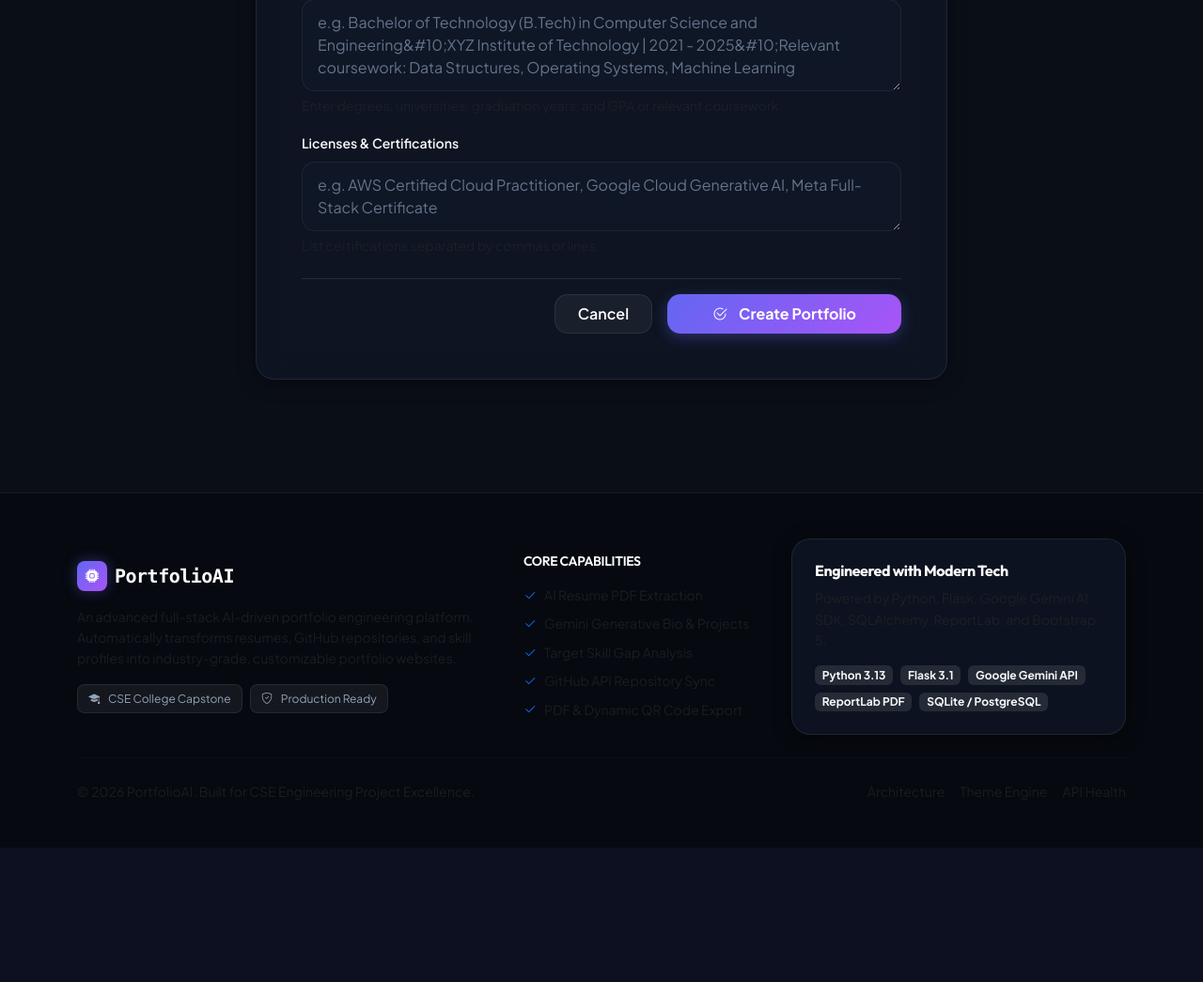
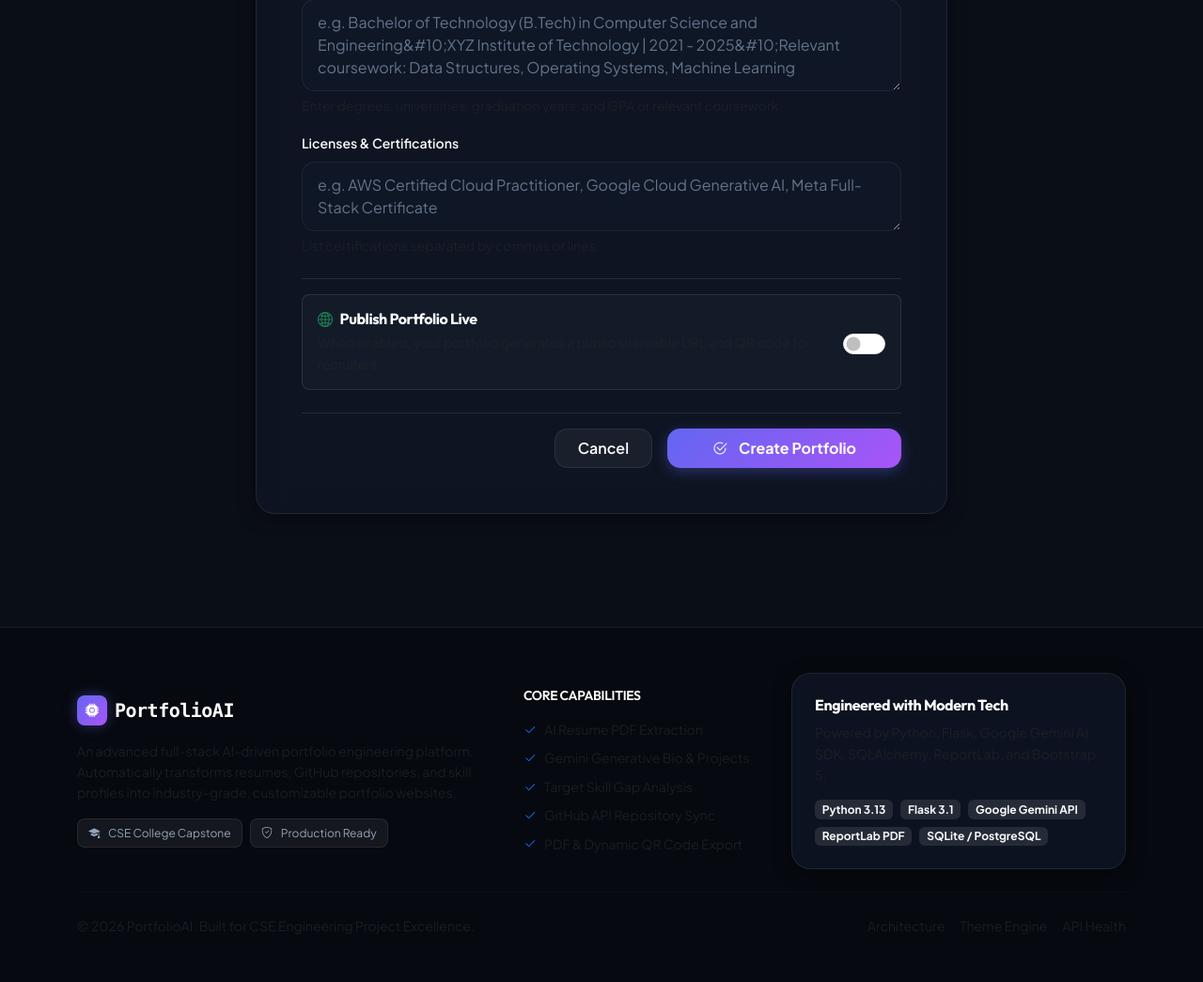
Before and after one commit to vtu30028-lab/aiportfolio, a Flask app: page /portfolios/create in a window 1280 px wide. Shown: the part 1893-2938 px from the top of the page at 94% size. Before the commit the page ends 2795 px from the top, so only its background shows below. Run offline with Flask 3, Linux system fonts and the light colour scheme; the visitor is signed in with stand-in values (Sample User, id 1).

Commit message:
Feature: Add Publish Live and Unpublish controls across Theme Studio, Portfolio list, edit forms, and preview

```diff
--- a/app/portfolio/routes.py
+++ b/app/portfolio/routes.py
@@ -77,6 +77,11 @@ def create():
             certifications=form.certifications.data.strip() if form.certifications.data else None,
         )
 
+        is_pub = request.form.get("is_published") in ("y", "true", "1", "on")
+        portfolio.is_published = is_pub
+        if is_pub:
+            portfolio.ensure_slug()
+
         try:
             db.session.add(portfolio)
             db.session.commit()
@@ -123,6 +128,11 @@ def edit(portfolio_id: int):
         portfolio.experience = form.experience.data.strip() if form.experience.data else None
         portfolio.education = form.education.data.strip() if form.education.data else None
         portfolio.certifications = form.certifications.data.strip() if form.certifications.data else None
+
+        is_pub = request.form.get("is_published") in ("y", "true", "1", "on")
+        portfolio.is_published = is_pub
+        if is_pub:
+            portfolio.ensure_slug()
 
         try:
             db.session.commit()
@@ -418,13 +428,15 @@ def toggle_publish(portfolio_id: int):
             }), 200
 
         flash(msg, "success" if portfolio.is_published else "info")
-        return redirect(url_for("portfolio.preview", portfolio_id=portfolio.id))
+        next_url = request.args.get("next") or request.form.get("next") or url_for("portfolio.preview", portfolio_id=portfolio.id)
+        return redirect(next_url)
     except Exception as e:
         db.session.rollback()
         if request.is_json:
             return jsonify({"success": False, "error": str(e)}), 500
         flash("Failed to update publication status. Please try again.", "danger")
-        return redirect(url_for("portfolio.preview", portfolio_id=portfolio.id))
+        next_url = request.args.get("next") or request.form.get("next") or url_for("portfolio.preview", portfolio_id=portfolio.id)
+        return redirect(next_url)
 
 
 @portfolio_bp.route("/<int:portfolio_id>/qr", methods=["GET"])
--- a/app/templates/portfolio_form.html
+++ b/app/templates/portfolio_form.html
@@ -275,6 +275,21 @@
                         </div>
                     </div>
 
+                    <!-- Section 5: Publication Status -->
+                    <div class="mb-4 pt-3 border-top border-secondary border-opacity-25">
+                        <div class="d-flex justify-content-between align-items-center p-3 rounded-3" style="background: rgba(255, 255, 255, 0.03); border: 1px solid rgba(255, 255, 255, 0.1);">
+                            <div>
+                                <h6 class="text-white fw-bold mb-1 d-flex align-items-center gap-2">
+                                    <i class="bi bi-globe2 text-success"></i> Publish Portfolio Live
+                                </h6>
+                                <p class="text-muted small mb-0">When enabled, your portfolio generates a public shareable URL and QR code for recruiters.</p>
+                            </div>
+                            <div class="form-check form-switch ms-3 mb-0">
+                                <input class="form-check-input" type="checkbox" role="switch" id="is_published" name="is_published" value="y" style="width: 2.8em; height: 1.4em; cursor: pointer;" {% if portfolio and portfolio.is_published %}checked{% endif %}>
+                            </div>
+                        </div>
+                    </div>
+
                     <!-- Action Buttons -->
                     <div class="d-flex justify-content-end gap-3 pt-3 border-top border-secondary border-opacity-25">
                         <a href="{{ url_for('portfolio.index') }}" class="btn btn-secondary-glass py-2 px-4">
--- a/app/templates/portfolio_preview.html
+++ b/app/templates/portfolio_preview.html
@@ -31,7 +31,7 @@
                         <i class="bi bi-eye-slash me-1"></i> Unpublish
                     </button>
                 {% else %}
-                    <button type="submit" class="btn btn-sm btn-success fw-semibold shadow-sm" title="Publish live and enable public link + QR code">
+                    <button type="submit" class="btn btn-sm btn-success fw-bold shadow px-3" title="Publish live and enable public link + QR code">
                         <i class="bi bi-globe2 me-1"></i> Publish Live
                     </button>
                 {% endif %}
```
Also changed, not shown: app/templates/portfolios.html (+13 -7 lines), app/templates/theme_editor.html (+28 -2 lines).
